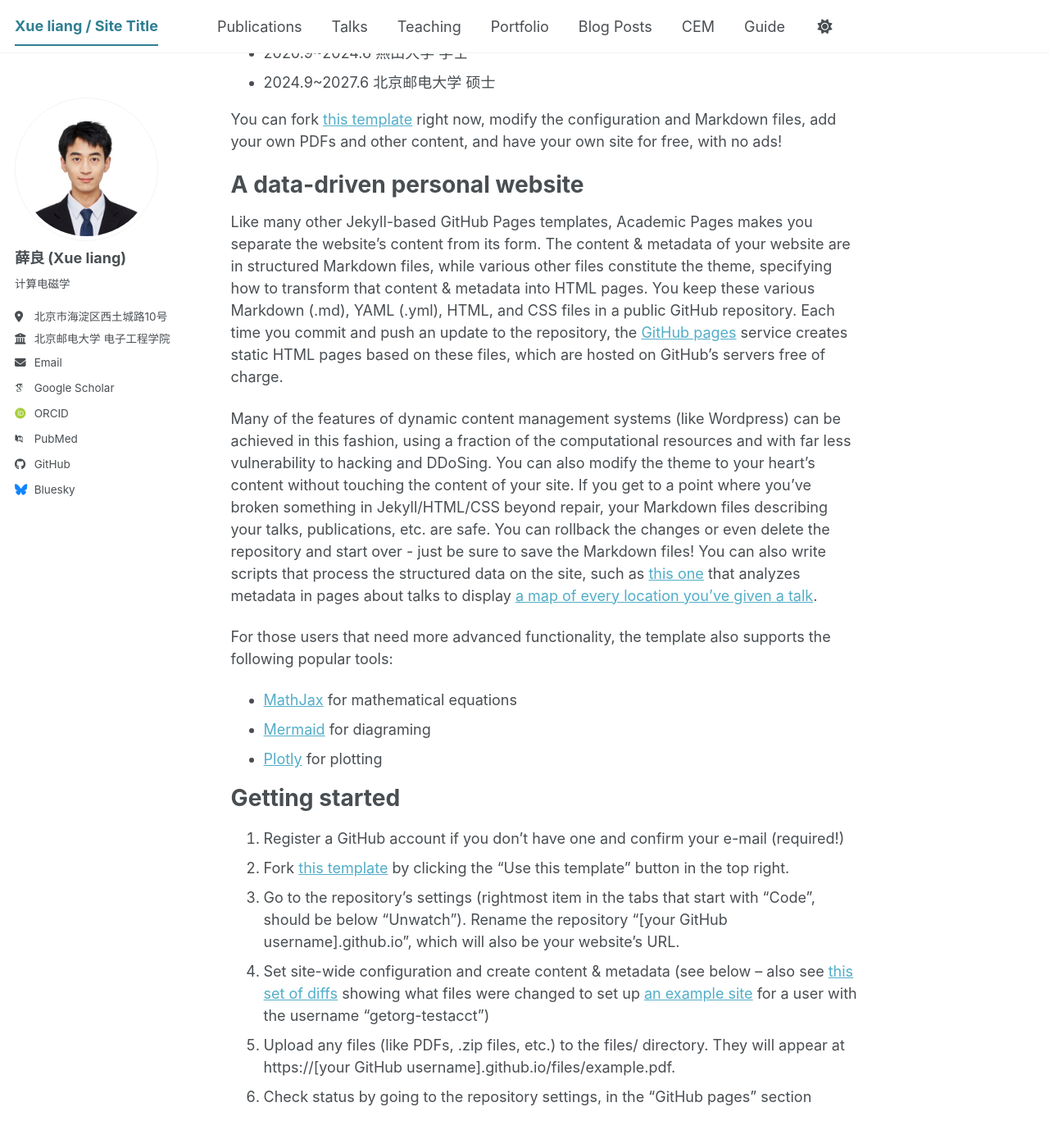
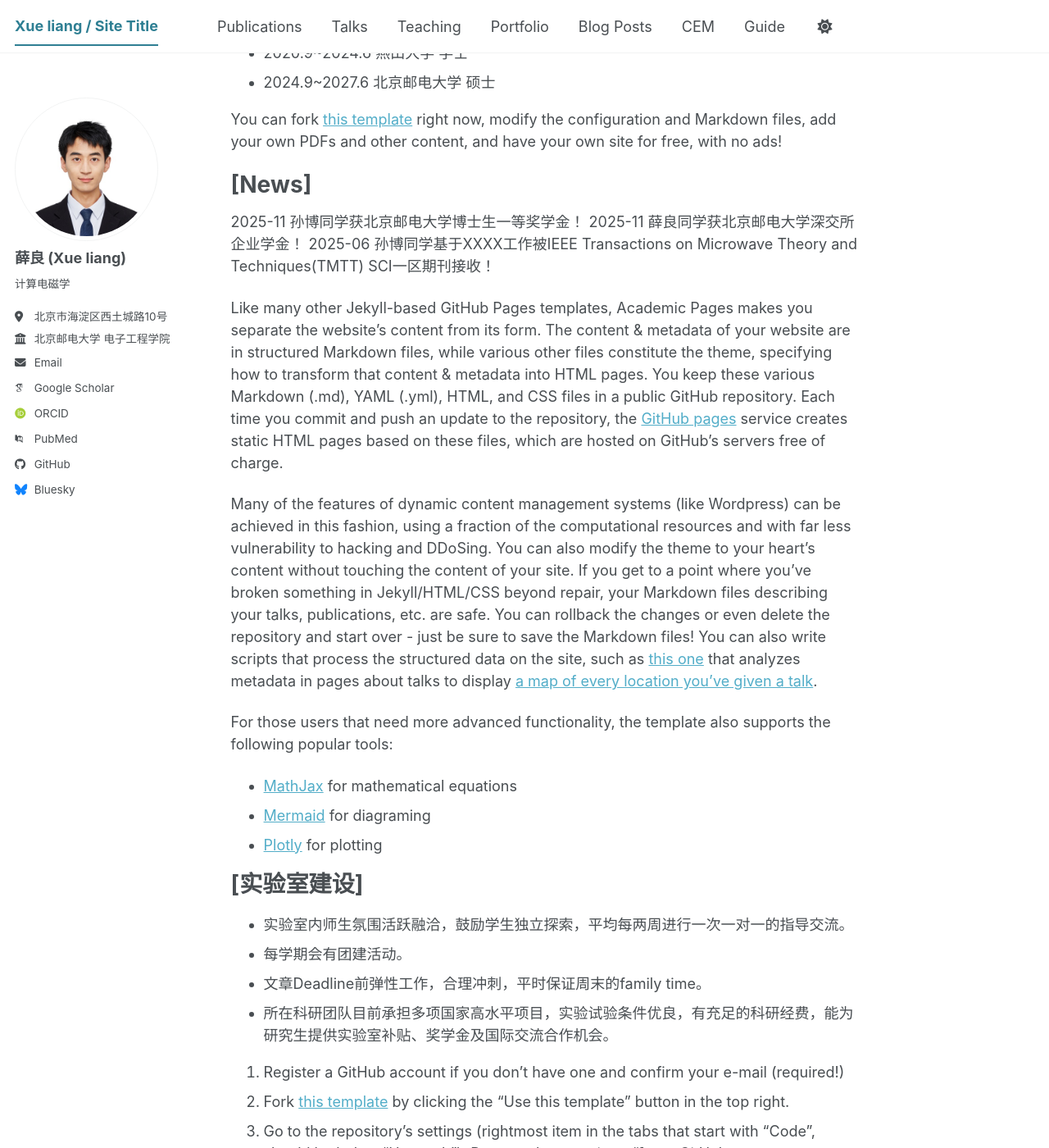
Before and after one commit to TsingHuaGo/xueliang.github.io, a Jekyll site: the page built from _pages/about.md, in a window 1280 px wide and 1400 px high, scrolled down 247 px. Shown: the whole window at 82% size. Built offline with Jekyll 4.4.1, drawn with Linux system fonts in a browser that asks for light colours; some web fonts are replaced; a script bundle is joined from its source files by our own code; library files that are not in the unit come from our copies.

Commit message:
Update about.md with news and lab details
Added news and lab construction sections with updates.

```diff
--- a/_pages/about.md
+++ b/_pages/about.md
@@ -18,8 +18,12 @@ redirect_from:
 
  You can fork [this template](https://github.com/academicpages/academicpages.github.io) right now, modify the configuration and Markdown files, add your own PDFs and other content, and have your own site for free, with no ads!
 
-A data-driven personal website
+[News]
 ======
+2025-11 孙博同学获北京邮电大学博士生一等奖学金！
+2025-11 薛良同学获北京邮电大学深交所企业学金！
+2025-06 孙博同学基于XXXX工作被IEEE Transactions on Microwave Theory and Techniques(TMTT) SCI一区期刊接收！
+
 Like many other Jekyll-based GitHub Pages templates, Academic Pages makes you separate the website's content from its form. The content & metadata of your website are in structured Markdown files, while various other files constitute the theme, specifying how to transform that content & metadata into HTML pages. You keep these various Markdown (.md), YAML (.yml), HTML, and CSS files in a public GitHub repository. Each time you commit and push an update to the repository, the [GitHub pages](https://pages.github.com/) service creates static HTML pages based on these files, which are hosted on GitHub's servers free of charge.
 
 Many of the features of dynamic content management systems (like Wordpress) can be achieved in this fashion, using a fraction of the computational resources and with far less vulnerability to hacking and DDoSing. You can also modify the theme to your heart's content without touching the content of your site. If you get to a point where you've broken something in Jekyll/HTML/CSS beyond repair, your Markdown files describing your talks, publications, etc. are safe. You can rollback the changes or even delete the repository and start over - just be sure to save the Markdown files! You can also write scripts that process the structured data on the site, such as [this one](https://github.com/academicpages/academicpages.github.io/blob/master/talkmap.ipynb) that analyzes metadata in pages about talks to display [a map of every location you've given a talk](https://academicpages.github.io/talkmap.html).
@@ -29,8 +33,13 @@ For those users that need more advanced functionality, the template also support
 - [Mermaid](https://mermaid.js.org/) for diagraming
 - [Plotly](https://plotly.com/javascript/) for plotting
 
-Getting started
+[实验室建设]
 ======
+- 实验室内师生氛围活跃融洽，鼓励学生独立探索，平均每两周进行一次一对一的指导交流。
+- 每学期会有团建活动。
+- 文章Deadline前弹性工作，合理冲刺，平时保证周末的family time。
+- 所在科研团队目前承担多项国家高水平项目，实验试验条件优良，有充足的科研经费，能为研究生提供实验室补贴、奖学金及国际交流合作机会。
+
 1. Register a GitHub account if you don't have one and confirm your e-mail (required!)
 1. Fork [this template](https://github.com/academicpages/academicpages.github.io) by clicking the "Use this template" button in the top right.
 1. Go to the repository's settings (rightmost item in the tabs that start with "Code", should be below "Unwatch"). Rename the repository "[your GitHub username].github.io", which will also be your website's URL.
```
